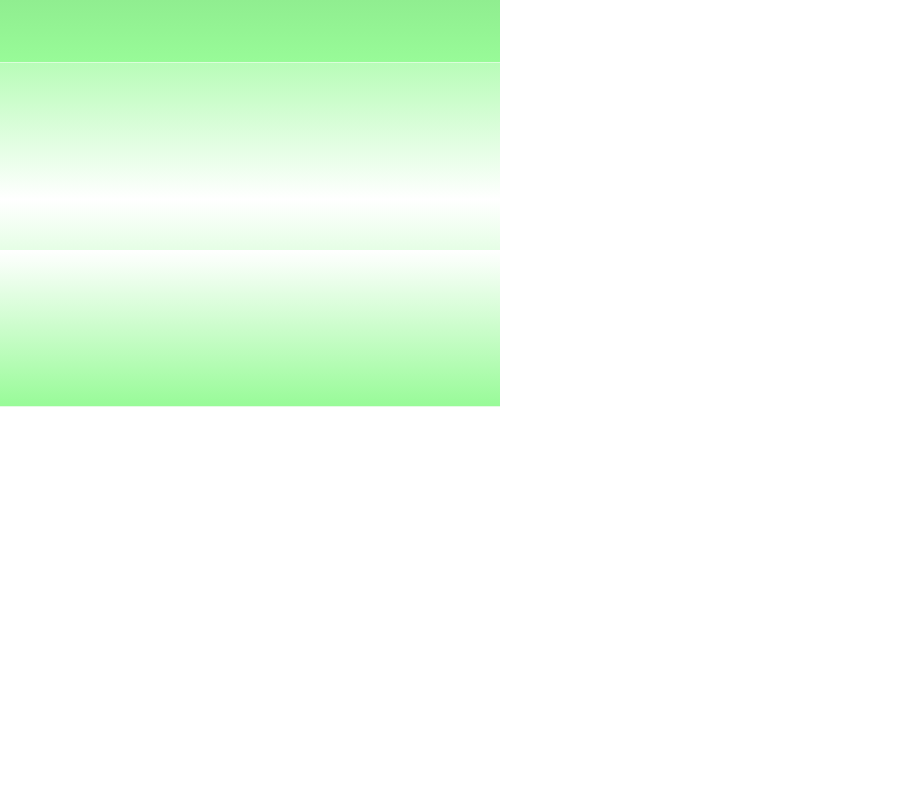
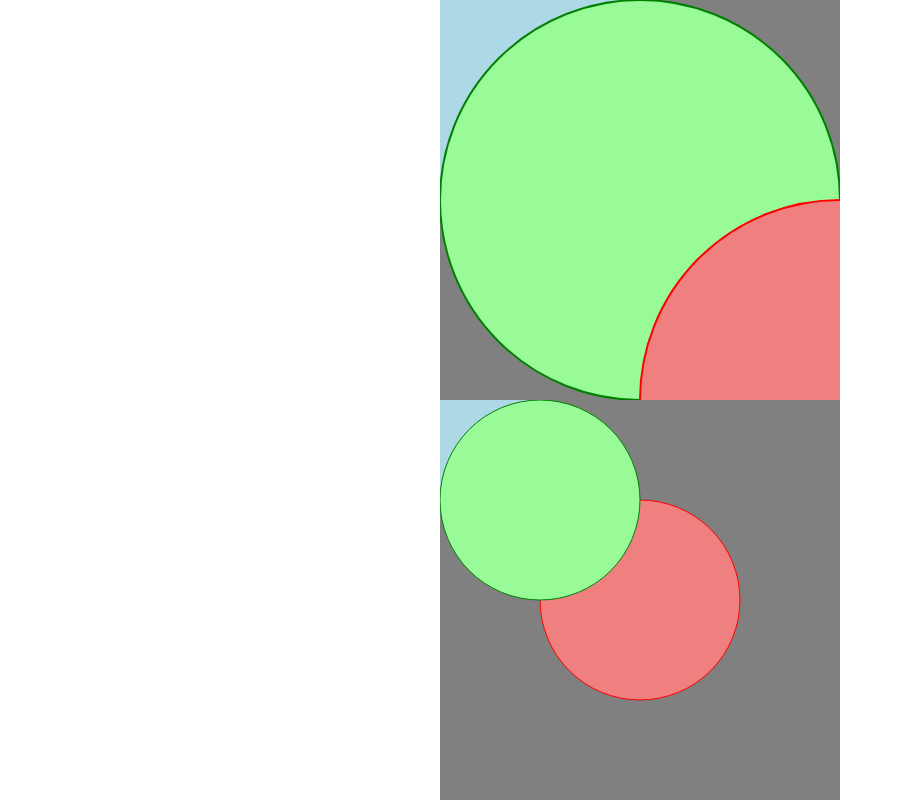
Before and after one commit to linnefromice/react_practice_animation, a React (Create React App) app in the folder pj-react-spring/: page / in a window 1280 px wide. Shown: the whole page, without its empty margins (0-903 px from the left). Built offline with nearby package versions, Linux system fonts and the light colour scheme.

Commit message:
add sample

```diff
--- a/pj-react-spring/src/views/samples_svg.js
+++ b/pj-react-spring/src/views/samples_svg.js
@@ -34,6 +34,49 @@ function SampleSvgThree() {
         <path d="M0 10 C 15 20, 25 20, 40 10 S 65 0, 80 10" stroke="black" fill="transparent" />
         <path d="M0 40 C 15 50, 25 50, 40 40 S 65 30, 80 40" stroke="black" fill="transparent" />
       </svg>
+    </div>
+  )
+}
+
+function SampleSvgFour() {
+  const styles = {
+    contents: {
+      maxWidth: "400px",
+      margin: "auto",
+      backgroundColor: "green"
+    },
+    svgWrapper: {
+      position: "relative",
+      width: "100%",
+      paddingTop: "100%",
+      backgroundColor: "blue"
+    },
+    svg: {
+      position: "absolute",
+      top: 0,
+      left: 0,
+      width: "100%",
+      height: "100%",
+      backgroundColor: "grey"
+    }
+  }
+
+  return (
+    <div style={styles.contents}>
+      <div style={styles.svgWrapper}>
+        <svg style={styles.svg} width="400" height="400" viewBox="0 0 200 200">
+          <circle cx="0" cy="0" r="100" fill="lightblue" stroke="blue" />
+          <circle cx="100" cy="100" r="100" fill="palegreen" stroke="green" />
+          <circle cx="200" cy="200" r="100" fill="lightcoral" stroke="red" />
+        </svg>
+      </div>
+      <div style={styles.svgWrapper}>
+        <svg style={styles.svg} width="400" height="400" viewBox="0 0 400 400">
+          <circle cx="0" cy="0" r="100" fill="lightblue" stroke="blue" />
+          <circle cx="200" cy="200" r="100" fill="lightcoral" stroke="red" />
+          <circle cx="100" cy="100" r="100" fill="palegreen" stroke="green" />
+        </svg>
+      </div>
     </div>
   )
 }
@@ -131,7 +174,7 @@ const Container = Keyframes.Spring(async next => {
   }
 })
 
-function SampleSvgFour() {
+function SemiProdSvgOne() {
   return (
     <Container
       reset
@@ -161,4 +204,4 @@ function SampleSvgFour() {
   )
 }
 
-export { SampleSvgOne, SampleSvgTwo, SampleSvgThree, SampleSvgFour };
+export { SampleSvgOne, SampleSvgTwo, SampleSvgThree, SampleSvgFour, SemiProdSvgOne };
```
